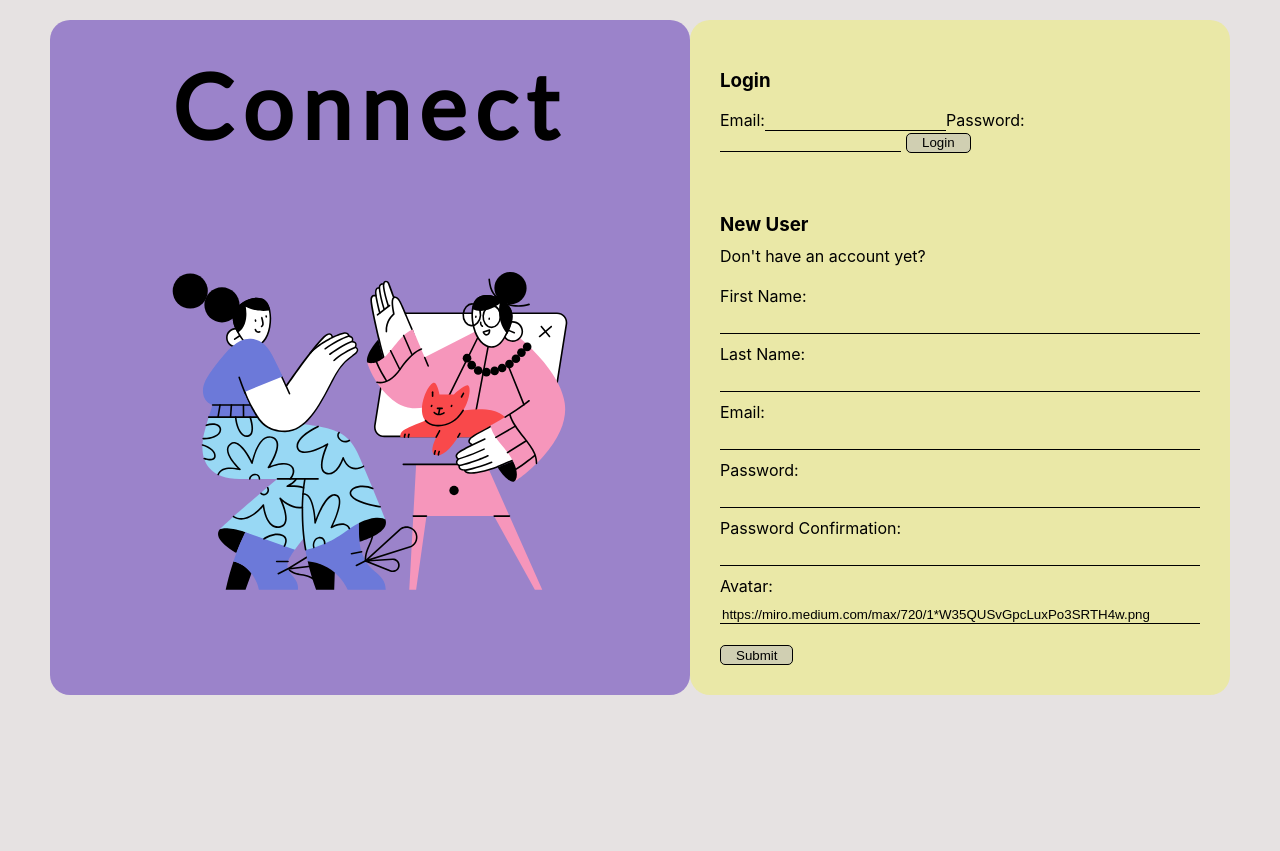
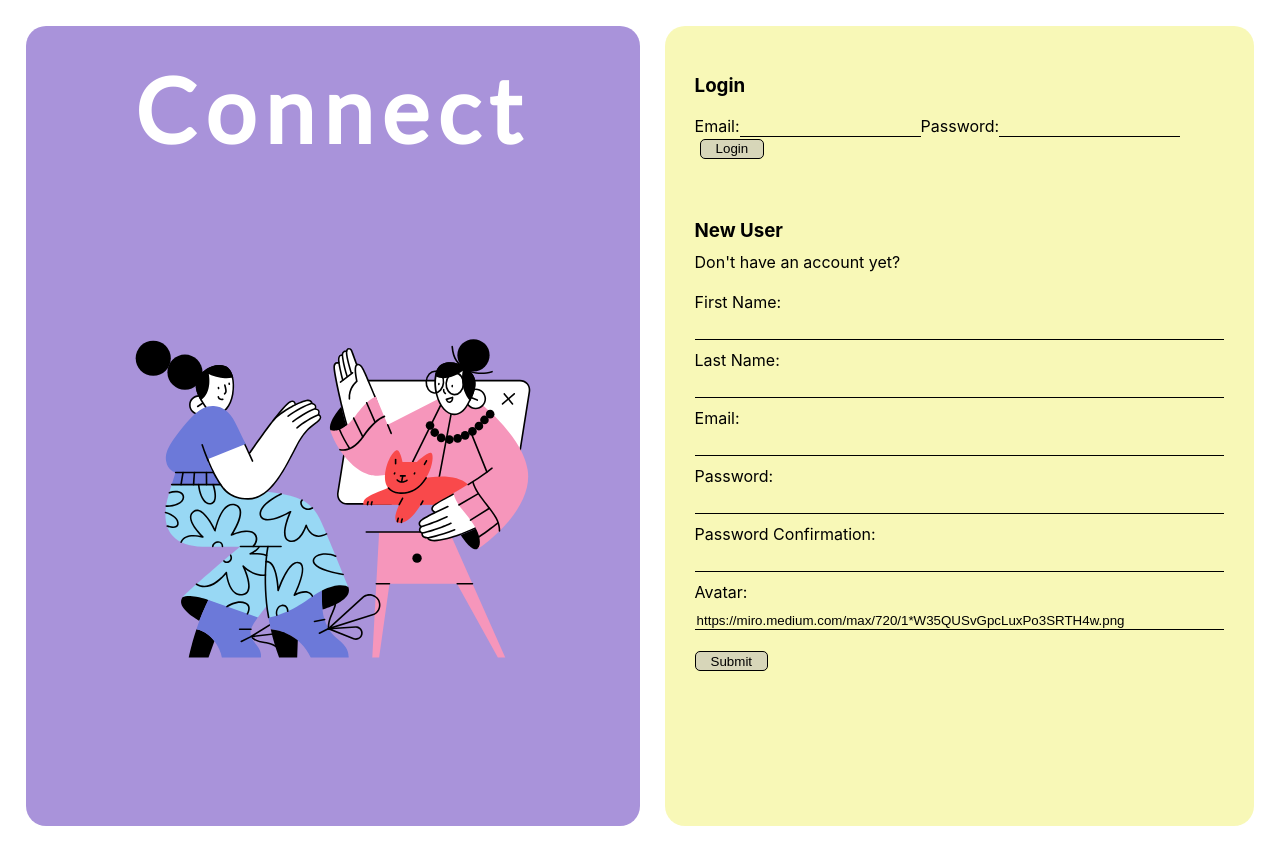
Before and after one commit to alisonmelendez/connect, a React (Create React App) app in the folder client/: page / in a window 1280 px wide. Before the commit the page ends 800 px from the top, so only its background shows below. Built offline with nearby package versions, Linux system fonts and the light colour scheme.

Commit message:
landing page styling

```diff
--- a/client/src/components/Dashboard/Dashboard.js
+++ b/client/src/components/Dashboard/Dashboard.js
@@ -19,9 +19,9 @@ function Dashboard() {
 
 
     useEffect(() => {
-        fetch('/scheduled_events')
+        fetch('/me')
           .then((r) => r.json())
-          .then((data) => setdisplayEvents(data));
+          .then((data) => setdisplayEvents(data.scheduled_events));
       }, []);
 
     function onHandleEventDelete(removedEvent){
@@ -32,9 +32,6 @@ function Dashboard() {
     function handleAddNewEvent(newEvent){
         setdisplayEvents([...displayEvents, newEvent])
     }
-
-
-
 
         return (
             <>
@@ -55,6 +52,8 @@ function Dashboard() {
                     />})
 
                 }
+
+
 
                 <div className='addNewEvent'>
                     <button onClick={() => setOpenModal(true)} className="addNewEventButton">+</button>
--- a/client/src/components/Landing/Landing.scss
+++ b/client/src/components/Landing/Landing.scss
@@ -19,7 +19,9 @@ button{
 }
 
 body{
-    background-color: rgba(225, 220, 220, 0.823);
+    // background-color: rgba(225, 220, 220, 0.823);
+    background-color: rgb(230, 222, 211);
+    background-color: white;
 }
 
 input[type=text] {
@@ -40,10 +42,6 @@ input[type=email] {
     border-bottom: 1px solid $border-dark;
 }
 
-.entireLandingContainer{
-    padding: 20px 50px;
-}
-
 #connectTitle{
     font-size: 7vw;
     padding-top: 5%;
@@ -51,6 +49,8 @@ input[type=email] {
     font-family: 'Lato','Courier New', 'Courier', 'monospace';
     font-weight: 600;
     letter-spacing: 0.1em;
+    color: white;
+    text-decoration: dotted;
 }
 
 #familyPhoto{
@@ -66,9 +66,15 @@ input[type=email] {
     display: flex;
     flex-direction: column;
     border-radius: 20px;
+    height: 100vh;
+    width: 50%;
+    margin-left: 1%;
 }
 
 .landingImage{
+    height: 100vh;
+    width: 50%;
+    margin-right: 1%;
     background-color: rgba(61, 10, 171, 0.441);
     // background-color: rgba(0, 0, 255, 0.311);
     display: flex;
@@ -81,7 +87,10 @@ input[type=email] {
 .entireLandingContainer{
     display: flex;
     flex-direction: row;
-    justify-content: space-between;
+    align-items: center;
+    justify-content: center;
+    padding: 2%;
+    // justify-content:space-around;
 }
 
 .loginForm{
```
Also changed, not shown: 1 other file (tests, documents, lock files or other folders).
